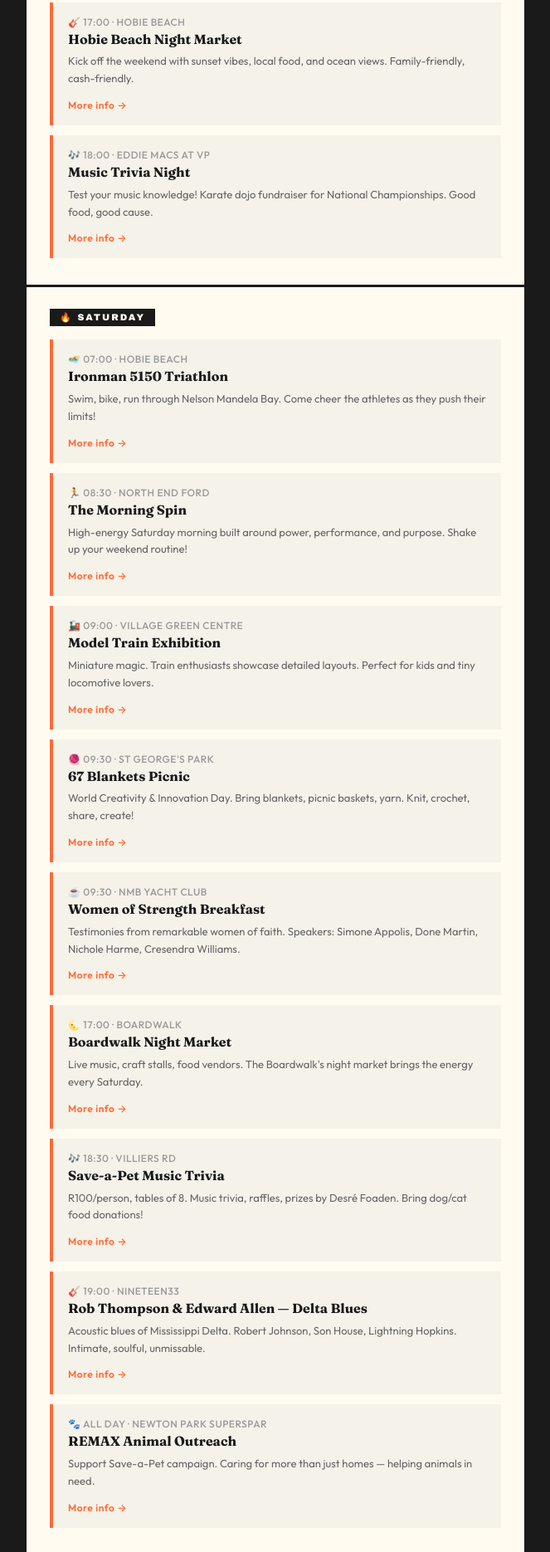
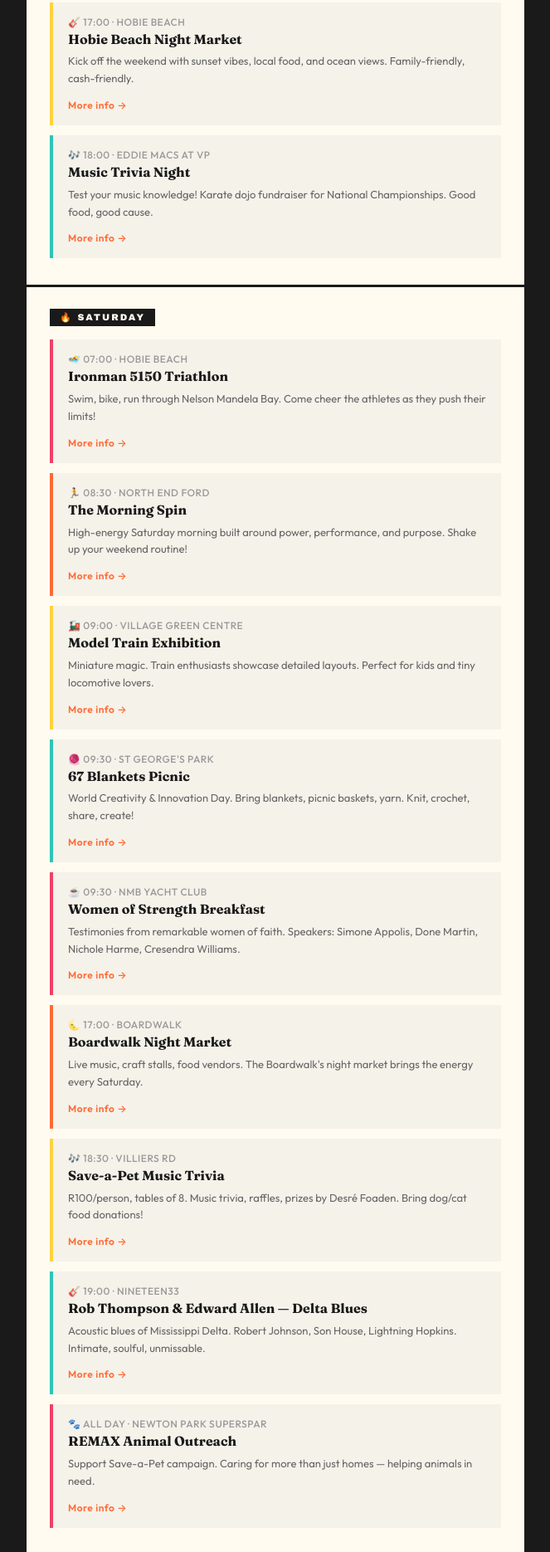
Before and after one commit to travislima/the-friendly-newsletter, a plain HTML site: page issue-006.html in a window 1280 px wide. Shown: the part 669-2539 px from the top of the page at 83% size, without its empty margins (308-971 px from the left). Drawn offline with Linux system fonts and the light colour scheme.

Commit message:
Rotate brand colors (orange/yellow/teal/pink) through event boxes

```diff
--- a/issue-006.html
+++ b/issue-006.html
@@ -118,7 +118,7 @@
           </td>
         </tr>
       </table>
-      <table role="presentation" class="save-date-card" cellpadding="0" cellspacing="0" border="0" width="100%" style="background-color: #f5f2ea; border-left: 4px solid #FF6B35; margin-bottom: 12px;">
+      <table role="presentation" class="save-date-card" cellpadding="0" cellspacing="0" border="0" width="100%" style="background-color: #f5f2ea; border-left: 4px solid #FFD23F; margin-bottom: 12px;">
         <tr>
           <td class="mobile-padding-event" style="padding: 16px 18px;">
             <p style="margin: 0 0 3px; font-family: 'Outfit', -apple-system, BlinkMacSystemFont, 'Segoe UI', Roboto, Helvetica, Arial, sans-serif; font-size: 12px; font-weight: 500; color: #999999; text-transform: uppercase; letter-spacing: 0.5px;">🎸 17:00 &middot; Hobie Beach</p>
@@ -128,7 +128,7 @@
           </td>
         </tr>
       </table>
-      <table role="presentation" class="save-date-card" cellpadding="0" cellspacing="0" border="0" width="100%" style="background-color: #f5f2ea; border-left: 4px solid #FF6B35; margin-bottom: 12px;">
+      <table role="presentation" class="save-date-card" cellpadding="0" cellspacing="0" border="0" width="100%" style="background-color: #f5f2ea; border-left: 4px solid #2EC4B6; margin-bottom: 12px;">
         <tr>
           <td class="mobile-padding-event" style="padding: 16px 18px;">
             <p style="margin: 0 0 3px; font-family: 'Outfit', -apple-system, BlinkMacSystemFont, 'Segoe UI', Roboto, Helvetica, Arial, sans-serif; font-size: 12px; font-weight: 500; color: #999999; text-transform: uppercase; letter-spacing: 0.5px;">🎶 18:00 &middot; Eddie Macs at VP</p>
@@ -152,7 +152,7 @@
   <tr>
     <td class="mobile-padding" style="padding: 0 28px 20px;">
 
-      <table role="presentation" class="save-date-card" cellpadding="0" cellspacing="0" border="0" width="100%" style="background-color: #f5f2ea; border-left: 4px solid #FF6B35; margin-bottom: 12px;">
+      <table role="presentation" class="save-date-card" cellpadding="0" cellspacing="0" border="0" width="100%" style="background-color: #f5f2ea; border-left: 4px solid #EE4266; margin-bottom: 12px;">
         <tr>
           <td class="mobile-padding-event" style="padding: 16px 18px;">
             <p style="margin: 0 0 3px; font-family: 'Outfit', -apple-system, BlinkMacSystemFont, 'Segoe UI', Roboto, Helvetica, Arial, sans-serif; font-size: 12px; font-weight: 500; color: #999999; text-transform: uppercase; letter-spacing: 0.5px;">🏊 07:00 &middot; Hobie Beach</p>
@@ -172,7 +172,7 @@
           </td>
         </tr>
       </table>
-      <table role="presentation" class="save-date-card" cellpadding="0" cellspacing="0" border="0" width="100%" style="background-color: #f5f2ea; border-left: 4px solid #FF6B35; margin-bottom: 12px;">
+      <table role="presentation" class="save-date-card" cellpadding="0" cellspacing="0" border="0" width="100%" style="background-color: #f5f2ea; border-left: 4px solid #FFD23F; margin-bottom: 12px;">
         <tr>
           <td class="mobile-padding-event" style="padding: 16px 18px;">
             <p style="margin: 0 0 3px; font-family: 'Outfit', -apple-system, BlinkMacSystemFont, 'Segoe UI', Roboto, Helvetica, Arial, sans-serif; font-size: 12px; font-weight: 500; color: #999999; text-transform: uppercase; letter-spacing: 0.5px;">🚂 09:00 &middot; Village Green Centre</p>
@@ -182,7 +182,7 @@
           </td>
         </tr>
       </table>
-      <table role="presentation" class="save-date-card" cellpadding="0" cellspacing="0" border="0" width="100%" style="background-color: #f5f2ea; border-left: 4px solid #FF6B35; margin-bottom: 12px;">
+      <table role="presentation" class="save-date-card" cellpadding="0" cellspacing="0" border="0" width="100%" style="background-color: #f5f2ea; border-left: 4px solid #2EC4B6; margin-bottom: 12px;">
         <tr>
           <td class="mobile-padding-event" style="padding: 16px 18px;">
             <p style="margin: 0 0 3px; font-family: 'Outfit', -apple-system, BlinkMacSystemFont, 'Segoe UI', Roboto, Helvetica, Arial, sans-serif; font-size: 12px; font-weight: 500; color: #999999; text-transform: uppercase; letter-spacing: 0.5px;">🧶 09:30 &middot; St George's Park</p>
@@ -192,7 +192,7 @@
           </td>
         </tr>
       </table>
-      <table role="presentation" class="save-date-card" cellpadding="0" cellspacing="0" border="0" width="100%" style="background-color: #f5f2ea; border-left: 4px solid #FF6B35; margin-bottom: 12px;">
+      <table role="presentation" class="save-date-card" cellpadding="0" cellspacing="0" border="0" width="100%" style="background-color: #f5f2ea; border-left: 4px solid #EE4266; margin-bottom: 12px;">
         <tr>
           <td class="mobile-padding-event" style="padding: 16px 18px;">
             <p style="margin: 0 0 3px; font-family: 'Outfit', -apple-system, BlinkMacSystemFont, 'Segoe UI', Roboto, Helvetica, Arial, sans-serif; font-size: 12px; font-weight: 500; color: #999999; text-transform: uppercase; letter-spacing: 0.5px;">☕ 09:30 &middot; NMB Yacht Club</p>
@@ -212,7 +212,7 @@
           </td>
         </tr>
       </table>
-      <table role="presentation" class="save-date-card" cellpadding="0" cellspacing="0" border="0" width="100%" style="background-color: #f5f2ea; border-left: 4px solid #FF6B35; margin-bottom: 12px;">
+      <table role="presentation" class="save-date-card" cellpadding="0" cellspacing="0" border="0" width="100%" style="background-color: #f5f2ea; border-left: 4px solid #FFD23F; margin-bottom: 12px;">
         <tr>
           <td class="mobile-padding-event" style="padding: 16px 18px;">
             <p style="margin: 0 0 3px; font-family: 'Outfit', -apple-system, BlinkMacSystemFont, 'Segoe UI', Roboto, Helvetica, Arial, sans-serif; font-size: 12px; font-weight: 500; color: #999999; text-transform: uppercase; letter-spacing: 0.5px;">🎶 18:30 &middot; Villiers Rd</p>
@@ -222,7 +222,7 @@
           </td>
         </tr>
       </table>
-      <table role="presentation" class="save-date-card" cellpadding="0" cellspacing="0" border="0" width="100%" style="background-color: #f5f2ea; border-left: 4px solid #FF6B35; margin-bottom: 12px;">
+      <table role="presentation" class="save-date-card" cellpadding="0" cellspacing="0" border="0" width="100%" style="background-color: #f5f2ea; border-left: 4px solid #2EC4B6; margin-bottom: 12px;">
         <tr>
           <td class="mobile-padding-event" style="padding: 16px 18px;">
             <p style="margin: 0 0 3px; font-family: 'Outfit', -apple-system, BlinkMacSystemFont, 'Segoe UI', Roboto, Helvetica, Arial, sans-serif; font-size: 12px; font-weight: 500; color: #999999; text-transform: uppercase; letter-spacing: 0.5px;">🎸 19:00 &middot; Nineteen33</p>
@@ -232,7 +232,7 @@
           </td>
         </tr>
       </table>
-      <table role="presentation" class="save-date-card" cellpadding="0" cellspacing="0" border="0" width="100%" style="background-color: #f5f2ea; border-left: 4px solid #FF6B35; margin-bottom: 12px;">
+      <table role="presentation" class="save-date-card" cellpadding="0" cellspacing="0" border="0" width="100%" style="background-color: #f5f2ea; border-left: 4px solid #EE4266; margin-bottom: 12px;">
         <tr>
           <td class="mobile-padding-event" style="padding: 16px 18px;">
             <p style="margin: 0 0 3px; font-family: 'Outfit', -apple-system, BlinkMacSystemFont, 'Segoe UI', Roboto, Helvetica, Arial, sans-serif; font-size: 12px; font-weight: 500; color: #999999; text-transform: uppercase; letter-spacing: 0.5px;">🐾 All day &middot; Newton Park Superspar</p>
@@ -266,7 +266,7 @@
           </td>
         </tr>
       </table>
-      <table role="presentation" class="save-date-card" cellpadding="0" cellspacing="0" border="0" width="100%" style="background-color: #f5f2ea; border-left: 4px solid #FF6B35; margin-bottom: 12px;">
+      <table role="presentation" class="save-date-card" cellpadding="0" cellspacing="0" border="0" width="100%" style="background-color: #f5f2ea; border-left: 4px solid #FFD23F; margin-bottom: 12px;">
         <tr>
           <td class="mobile-padding-event" style="padding: 16px 18px;">
             <p style="margin: 0 0 3px; font-family: 'Outfit', -apple-system, BlinkMacSystemFont, 'Segoe UI', Roboto, Helvetica, Arial, sans-serif; font-size: 12px; font-weight: 500; color: #999999; text-transform: uppercase; letter-spacing: 0.5px;">🎨 09:00 &middot; Tramways Building</p>
@@ -276,7 +276,7 @@
           </td>
         </tr>
       </table>
-      <table role="presentation" class="save-date-card" cellpadding="0" cellspacing="0" border="0" width="100%" style="background-color: #f5f2ea; border-left: 4px solid #FF6B35; margin-bottom: 12px;">
+      <table role="presentation" class="save-date-card" cellpadding="0" cellspacing="0" border="0" width="100%" style="background-color: #f5f2ea; border-left: 4px solid #2EC4B6; margin-bottom: 12px;">
         <tr>
           <td class="mobile-padding-event" style="padding: 16px 18px;">
             <p style="margin: 0 0 3px; font-family: 'Outfit', -apple-system, BlinkMacSystemFont, 'Segoe UI', Roboto, Helvetica, Arial, sans-serif; font-size: 12px; font-weight: 500; color: #999999; text-transform: uppercase; letter-spacing: 0.5px;">🎸 11:00 &middot; The Music Kitchen</p>
@@ -286,7 +286,7 @@
           </td>
         </tr>
       </table>
-      <table role="presentation" class="save-date-card" cellpadding="0" cellspacing="0" border="0" width="100%" style="background-color: #f5f2ea; border-left: 4px solid #FF6B35; margin-bottom: 12px;">
+      <table role="presentation" class="save-date-card" cellpadding="0" cellspacing="0" border="0" width="100%" style="background-color: #f5f2ea; border-left: 4px solid #EE4266; margin-bottom: 12px;">
         <tr>
           <td class="mobile-padding-event" style="padding: 16px 18px;">
             <p style="margin: 0 0 3px; font-family: 'Outfit', -apple-system, BlinkMacSystemFont, 'Segoe UI', Roboto, Helvetica, Arial, sans-serif; font-size: 12px; font-weight: 500; color: #999999; text-transform: uppercase; letter-spacing: 0.5px;">🍕 12:00 &middot; Barnyard Theatre</p>
```
